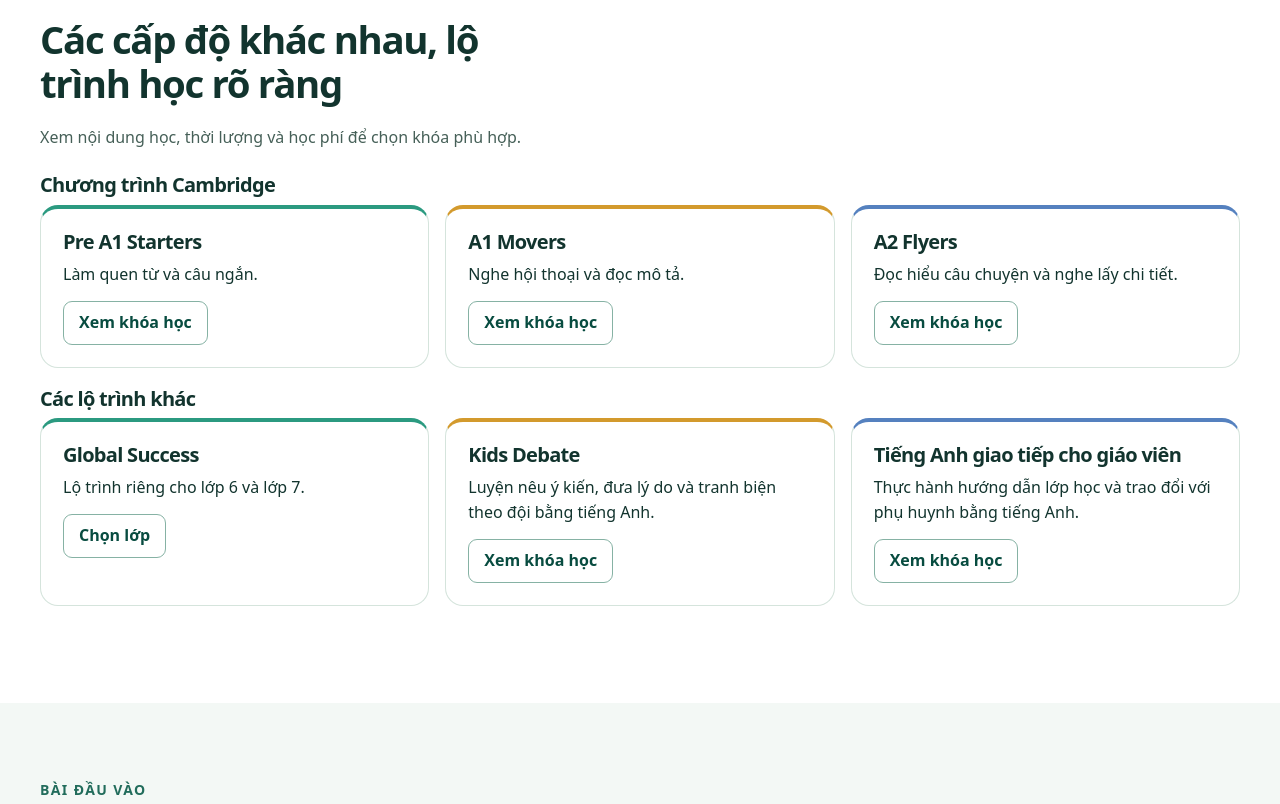
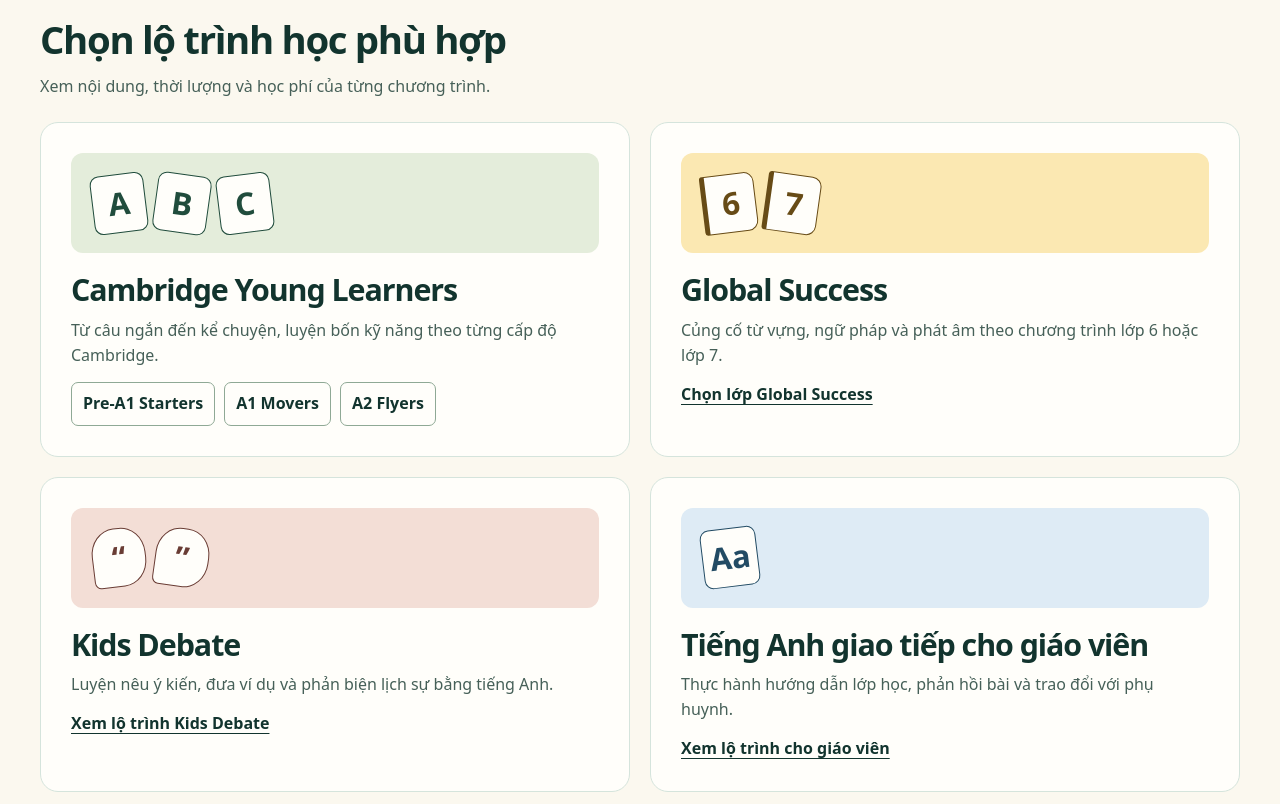
Before and after one commit to tbe80303-arch/sunny-house-website, a website with bundled scripts: page public/index.html in a window 1280 px wide. Shown: the part 900-1704 px from the top of the page. Built offline with nearby package versions, Linux system fonts and the light colour scheme; files whose address does not match are found by name.

Commit message:
Apply illustrated roadmap cards to the homepage

```diff
--- a/public/app.js
+++ b/public/app.js
@@ -60,9 +60,9 @@ function requireLogin(destination) {
 function needPlacement() {
   return '<p>Hãy hoàn thành bài đầu vào dành cho nhóm của bạn để mở các bài khác.</p>'+button('start','Làm bài đầu vào','gold');
 }
-function stagesGrid(track=false) {
+function stagesGrid() {
   const notes=['Làm quen từ và câu ngắn.','Nghe hội thoại và đọc mô tả.','Đọc hiểu câu chuyện và nghe lấy chi tiết.'];
-  return '<div class="grid'+(track?' course-track':'')+'">'+stages.map((key,i)=>'<article class="card stage"><h3>'+names[key]+'</h3><p>'+notes[i]+'</p>'+button('course/'+key,'Xem khóa học','outline')+'</article>').join('')+'</div>';
+  return '<div class="grid">'+stages.map((key,i)=>'<article class="card stage"><h3>'+names[key]+'</h3><p>'+notes[i]+'</p>'+button('course/'+key,'Xem khóa học','outline')+'</article>').join('')+'</div>';
 }
 function home(anchor) {
   main.innerHTML=`<div class="landing">
@@ -74,18 +74,30 @@ function home(anchor) {
     </div>
     <figure class="figure"><img class="founder-portrait" src="/images/ms-thuy-tesol.webp" alt="Ms Thủy mặc áo tốt nghiệp và cầm bìa chứng chỉ TESOL" width="850" height="830" fetchpriority="high"><figcaption class="nametag">Ms Thủy <span>Founder SUNNY HOUSE</span></figcaption></figure>
   </div><div class="wrap">${credentials}</div></section>
-  <section class="section alternate" id="home-path"><div class="wrap">
-    <h2>Các cấp độ khác nhau, lộ trình học rõ ràng</h2>
-    <p class="intro">Xem nội dung học, thời lượng và học phí để chọn khóa phù hợp.</p>
-    <h3>Chương trình Cambridge</h3>
-    ${stagesGrid(true)}
-    <div class="tabs">
-      <h3>Các lộ trình khác</h3>
-      <div class="grid course-track">
-        ${globalSuccessCard()}
-        ${courseCard('kids-debate','Luyện nêu ý kiến, đưa lý do và tranh biện theo đội bằng tiếng Anh.')}
-        ${courseCard('conversation','Thực hành hướng dẫn lớp học và trao đổi với phụ huynh bằng tiếng Anh.')}
-      </div>
+  <section class="section" id="home-path" aria-labelledby="home-path-title"><div class="wrap">
+    <h2 id="home-path-title">Chọn lộ trình học phù hợp</h2>
+    <p class="intro">Xem nội dung, thời lượng và học phí của từng chương trình.</p>
+    <div class="grid two roadmap-grid">
+      <article class="card roadmap-card cambridge">
+      <div class="roadmap-art" aria-hidden="true"><i>A</i><i>B</i><i>C</i></div>
+      <h3>Cambridge Young Learners</h3><p>Từ câu ngắn đến kể chuyện, luyện bốn kỹ năng theo từng cấp độ Cambridge.</p>
+      <div class="roadmap-levels"><a href="#course/starters">Pre-A1 Starters</a><a href="#course/movers">A1 Movers</a><a href="#course/flyers">A2 Flyers</a></div>
+      </article>
+      <article class="card roadmap-card global">
+      <div class="roadmap-art" aria-hidden="true"><i>6</i><i>7</i></div>
+      <h3>Global Success</h3><p>Củng cố từ vựng, ngữ pháp và phát âm theo chương trình lớp 6 hoặc lớp 7.</p>
+      <a class="roadmap-link" href="#course/global-success">Chọn lớp Global Success</a>
+      </article>
+      <article class="card roadmap-card debate">
+      <div class="roadmap-art" aria-hidden="true"><i>“</i><i>”</i></div>
+      <h3>Kids Debate</h3><p>Luyện nêu ý kiến, đưa ví dụ và phản biện lịch sự bằng tiếng Anh.</p>
+      <a class="roadmap-link" href="#course/kids-debate">Xem lộ trình Kids Debate</a>
+      </article>
+      <article class="card roadmap-card teachers">
+      <div class="roadmap-art" aria-hidden="true"><i>Aa</i></div>
+      <h3>Tiếng Anh giao tiếp cho giáo viên</h3><p>Thực hành hướng dẫn lớp học, phản hồi bài và trao đổi với phụ huynh.</p>
+      <a class="roadmap-link" href="#course/conversation">Xem lộ trình cho giáo viên</a>
+      </article>
     </div>
   </div></section>
   <section class="section"><div class="wrap"><p class="landing-label">BÀI ĐẦU VÀO</p><h2>Bắt đầu từ đâu?</h2><div class="grid">
--- a/public/landing.css
+++ b/public/landing.css
@@ -76,3 +76,58 @@
   .landing *, .nav-options, .nav-toggle span { animation: none !important; transition: none !important; }
   .landing .card:hover { transform: none; }
 }
+
+.landing #home-path { background: #fbf8ef; }
+.landing #home-path h2 { max-width: none; margin-bottom: 12px; }
+.roadmap-grid { gap: 20px; }
+.roadmap-card {
+  --roadmap-tile: #e4eddb;
+  --roadmap-accent: #204c3c;
+  background: #fffefa;
+  padding: clamp(18px, 2.5vw, 30px);
+}
+.roadmap-card.global { --roadmap-tile: #fbe8b2; --roadmap-accent: #674b16; }
+.roadmap-card.debate { --roadmap-tile: #f3ded6; --roadmap-accent: #693c34; }
+.roadmap-card.teachers { --roadmap-tile: #deebf5; --roadmap-accent: #224b64; }
+.roadmap-art {
+  display: flex;
+  align-items: center;
+  gap: 9px;
+  min-height: clamp(79px, 8.3vw, 100px);
+  padding: 14px 21px;
+  border-radius: 12px;
+  color: var(--roadmap-accent);
+  background: var(--roadmap-tile);
+}
+.roadmap-art i {
+  display: grid;
+  place-items: center;
+  min-width: clamp(43px, 4.5vw, 54px);
+  height: clamp(46px, 5vw, 59px);
+  padding: 0 7px;
+  background: #fffefa;
+  border: 1px solid currentColor;
+  border-radius: 9px;
+  font-size: clamp(1.5rem, 2.7vw, 1.95rem);
+  font-weight: 850;
+  font-style: normal;
+  transform: rotate(-7deg);
+}
+.roadmap-art i:nth-child(2) { transform: rotate(8deg); }
+.roadmap-card.global .roadmap-art i { border-radius: 3px 10px 10px 3px; border-left-width: 5px; }
+.roadmap-card.debate .roadmap-art i { border-radius: 45% 45% 45% 12%; }
+.landing .roadmap-card h3 { font-size: clamp(1.4rem, 2.65vw, 1.9rem); margin: 20px 0 10px; }
+.roadmap-card p { color: var(--muted); }
+.roadmap-levels { display: flex; flex-wrap: wrap; gap: 9px; }
+.roadmap-levels a {
+  display: inline-flex;
+  align-items: center;
+  min-height: 44px;
+  padding: 5px 11px;
+  border: 1px solid #8fa995;
+  border-radius: 7px;
+  text-decoration: none;
+  font-weight: 740;
+}
+.roadmap-levels a:hover { background: var(--roadmap-tile); }
+.roadmap-link { font-weight: 750; text-underline-offset: 4px; }
--- a/public/motion.css
+++ b/public/motion.css
@@ -56,15 +56,6 @@ h1.motion-enter, h2.motion-enter, .landing .hero h1 { animation: sunny-title .62
 }
 
 @media (max-width: 650px) {
-  .landing .course-track {
-    grid-auto-flow: column;
-    grid-template-columns: none;
-    grid-auto-columns: min(82%, 320px);
-    overflow-x: auto;
-    scroll-snap-type: x mandatory;
-    padding: 4px 4px 12px;
-  }
-  .course-track > .card { scroll-snap-align: start; }
   .back-to-top { font-size: .875rem; }
 }
 
```
